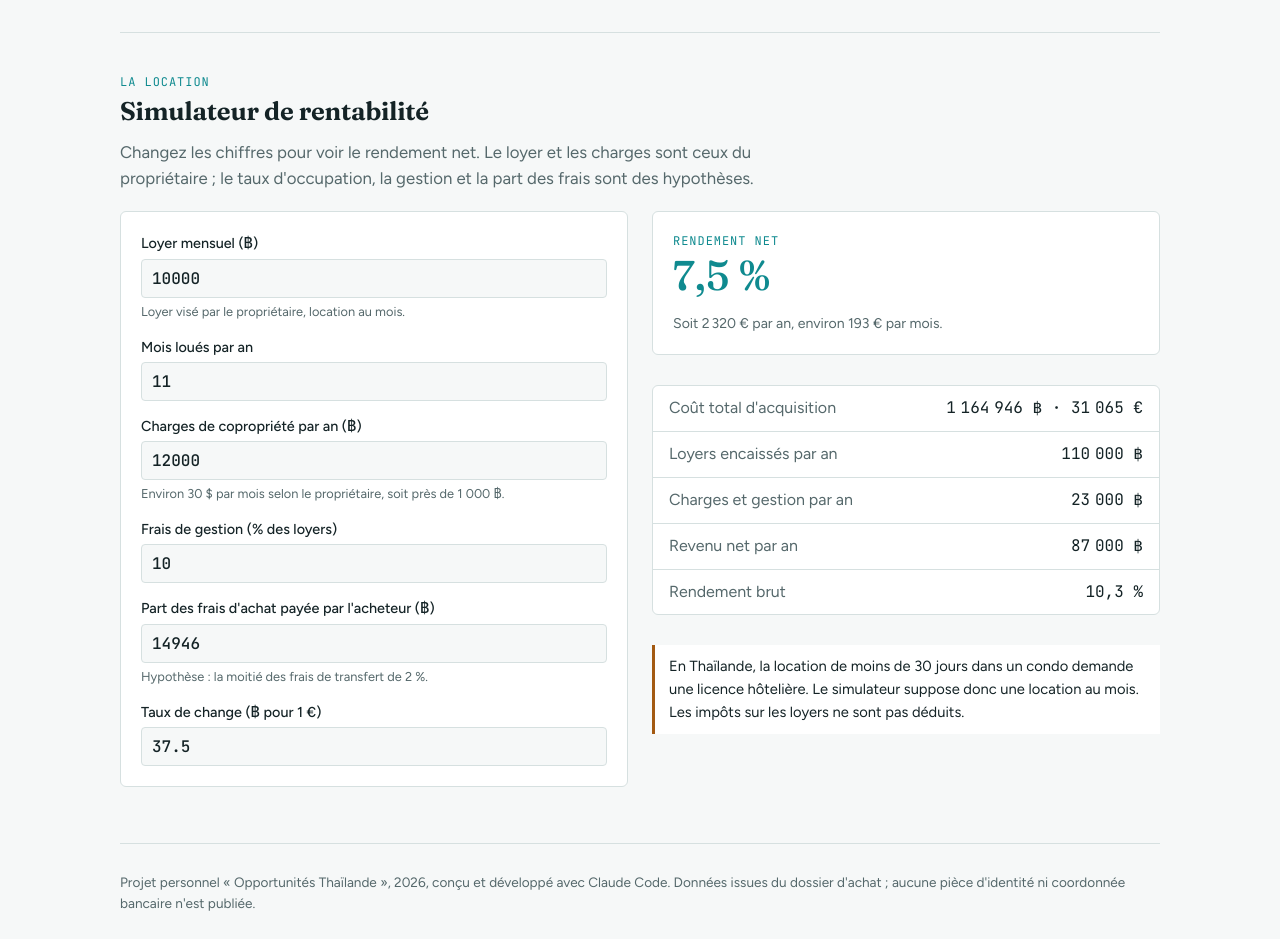
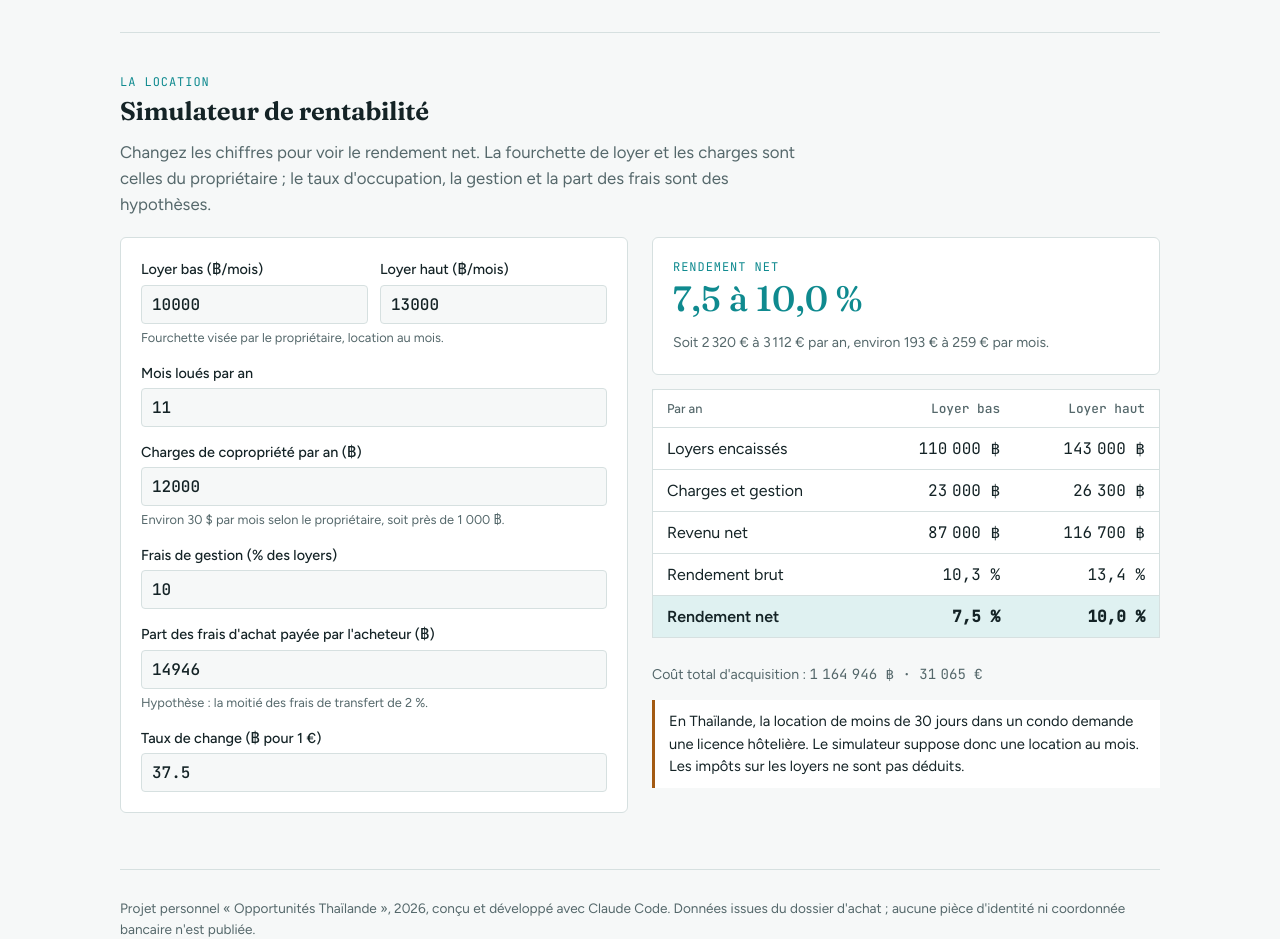
Before and after one commit to Henrilescure74330/Condo-JOMTIEN, a plain HTML site: page docs/index.html in a window 1280 px wide. Shown: the part 2680-3619 px from the top of the page. Drawn offline with Linux system fonts and the light colour scheme.

Commit message:
Loyer en fourchette de 10 000 à 13 000 THB par mois
Le simulateur calcule le rendement pour le loyer bas et le loyer haut.

Co-Authored-By: Claude Opus 5.5 (1M context) <noreply@anthropic.com>
Claude-Session: https://claude.ai/code/session_015LDLzGCJnKoB4L3W9a4MYS

```diff
--- a/docs/index.html
+++ b/docs/index.html
@@ -81,10 +81,12 @@ tr.total td { font-weight: 600; border-bottom: 0; background: var(--lagoon-soft)
 .field label { font-size: 0.9rem; font-weight: 500; }
 .field small { color: var(--muted); font-size: 0.8rem; }
 .field input { font: 500 1rem var(--mono); padding: 8px 10px; border: 1px solid var(--line); border-radius: 4px; background: var(--bg); color: var(--ink); width: 100%; box-sizing: border-box; }
+.pair { display: grid; grid-template-columns: 1fr 1fr; gap: 12px; }
+.pair small { grid-column: 1 / -1; color: var(--muted); font-size: 0.8rem; margin-top: -8px; }
 .field input:focus-visible { outline: 2px solid var(--lagoon); outline-offset: 1px; }
 .results { display: grid; gap: 14px; align-content: start; }
 .big { background: var(--surface); border: 1px solid var(--line); border-radius: 6px; padding: 20px; display: grid; gap: 4px; }
-.big .value { font-family: var(--display); font-size: 2.6rem; line-height: 1; color: var(--lagoon); }
+.big .value { font-family: var(--display); font-size: 2.2rem; line-height: 1; color: var(--lagoon); }
 .rows { display: grid; gap: 0; background: var(--surface); border: 1px solid var(--line); border-radius: 6px; }
 .rows div { display: flex; justify-content: space-between; gap: 12px; padding: 10px 16px; border-bottom: 1px solid var(--line); }
 .rows div:last-child { border-bottom: 0; }
@@ -172,10 +174,10 @@ footer { padding-block: 28px 40px; border-top: 1px solid var(--line); color: var
   <section id="rentabilite">
     <span class="eyebrow">La location</span>
     <h2>Simulateur de rentabilité</h2>
-    <p class="lead">Changez les chiffres pour voir le rendement net. Le loyer et les charges sont ceux du propriétaire ; le taux d'occupation, la gestion et la part des frais sont des hypothèses.</p>
+    <p class="lead">Changez les chiffres pour voir le rendement net. La fourchette de loyer et les charges sont celles du propriétaire ; le taux d'occupation, la gestion et la part des frais sont des hypothèses.</p>
     <div class="sim">
       <form class="inputs" id="sim">
-        <div class="field"><label for="loyer">Loyer mensuel (฿)</label><input id="loyer" type="number" min="0" step="500" value="10000"><small>Loyer visé par le propriétaire, location au mois.</small></div>
+        <div class="pair"><div class="field"><label for="loyer">Loyer bas (฿/mois)</label><input id="loyer" type="number" min="0" step="500" value="10000"></div><div class="field"><label for="loyer-haut">Loyer haut (฿/mois)</label><input id="loyer-haut" type="number" min="0" step="500" value="13000"></div><small>Fourchette visée par le propriétaire, location au mois.</small></div>
         <div class="field"><label for="mois">Mois loués par an</label><input id="mois" type="number" min="0" max="12" step="1" value="11"></div>
         <div class="field"><label for="charges">Charges de copropriété par an (฿)</label><input id="charges" type="number" min="0" step="500" value="12000"><small>Environ 30 $ par mois selon le propriétaire, soit près de 1 000 ฿.</small></div>
         <div class="field"><label for="gestion">Frais de gestion (% des loyers)</label><input id="gestion" type="number" min="0" max="50" step="1" value="10"></div>
@@ -184,13 +186,19 @@ footer { padding-block: 28px 40px; border-top: 1px solid var(--line); color: var
       </form>
       <div class="results" aria-live="polite">
         <div class="big"><span class="eyebrow">Rendement net</span><span class="value num" id="r-net">—</span><span class="note" id="r-net-txt"></span></div>
-        <dl class="rows">
-          <div><dt>Coût total d'acquisition</dt><dd id="r-cout">—</dd></div>
-          <div><dt>Loyers encaissés par an</dt><dd id="r-loyers">—</dd></div>
-          <div><dt>Charges et gestion par an</dt><dd id="r-depenses">—</dd></div>
-          <div><dt>Revenu net par an</dt><dd id="r-revenu">—</dd></div>
-          <div><dt>Rendement brut</dt><dd id="r-brut">—</dd></div>
-        </dl>
+        <div class="table-wrap" style="margin-top:0">
+          <table>
+            <thead><tr><th>Par an</th><th class="r">Loyer bas</th><th class="r">Loyer haut</th></tr></thead>
+            <tbody>
+              <tr><td>Loyers encaissés</td><td class="r" id="b-loyers">—</td><td class="r" id="h-loyers">—</td></tr>
+              <tr><td>Charges et gestion</td><td class="r" id="b-depenses">—</td><td class="r" id="h-depenses">—</td></tr>
+              <tr><td>Revenu net</td><td class="r" id="b-revenu">—</td><td class="r" id="h-revenu">—</td></tr>
+              <tr><td>Rendement brut</td><td class="r" id="b-brut">—</td><td class="r" id="h-brut">—</td></tr>
+              <tr class="total"><td>Rendement net</td><td class="r" id="b-net">—</td><td class="r" id="h-net">—</td></tr>
+            </tbody>
+          </table>
+        </div>
+        <p class="note">Coût total d'acquisition : <span class="num" id="r-cout">—</span></p>
         <p class="alert">En Thaïlande, la location de moins de 30 jours dans un condo demande une licence hôtelière. Le simulateur suppose donc une location au mois. Les impôts sur les loyers ne sont pas déduits.</p>
       </div>
     </div>
@@ -206,25 +214,34 @@ const PRIX = 1150000;
 const fmt = (n, d = 0) => n.toLocaleString("fr-FR", { minimumFractionDigits: d, maximumFractionDigits: d });
 const val = id => { const v = parseFloat(document.getElementById(id).value); return Number.isFinite(v) ? v : 0; };
 
+function scenario(loyer, mois, charges, gestion, cout) {
+  const loyers = loyer * mois;
+  const depenses = charges + loyers * gestion;
+  const revenu = loyers - depenses;
+  return { loyers, depenses, revenu,
+    net: cout > 0 ? revenu / cout * 100 : 0,
+    brut: cout > 0 ? loyer * 12 / cout * 100 : 0 };
+}
+
 function calcule() {
-  const loyer = val("loyer"), mois = Math.min(12, Math.max(0, val("mois")));
+  const mois = Math.min(12, Math.max(0, val("mois")));
   const charges = val("charges"), gestion = val("gestion") / 100, frais = val("frais");
   const taux = val("taux") || 1;
   const cout = PRIX + frais;
-  const loyers = loyer * mois;
-  const depenses = charges + loyers * gestion;
-  const revenu = loyers - depenses;
-  const net = cout > 0 ? revenu / cout * 100 : 0;
-  const brut = cout > 0 ? loyer * 12 / cout * 100 : 0;
   const eur = x => fmt(Math.round(x / taux)) + " €";
-  document.getElementById("r-net").textContent = fmt(net, 1) + " %";
-  document.getElementById("r-net").style.color = net >= 0 ? "" : "var(--warn)";
-  document.getElementById("r-net-txt").textContent = `Soit ${eur(revenu)} par an, environ ${eur(revenu / 12)} par mois.`;
-  document.getElementById("r-cout").textContent = `${fmt(cout)} ฿ · ${eur(cout)}`;
-  document.getElementById("r-loyers").textContent = `${fmt(loyers)} ฿`;
-  document.getElementById("r-depenses").textContent = `${fmt(depenses)} ฿`;
-  document.getElementById("r-revenu").textContent = `${fmt(revenu)} ฿`;
-  document.getElementById("r-brut").textContent = `${fmt(brut, 1)} %`;
+  const bas = scenario(val("loyer"), mois, charges, gestion, cout);
+  const haut = scenario(val("loyer-haut"), mois, charges, gestion, cout);
+  const set = (id, t) => { document.getElementById(id).textContent = t; };
+  set("r-net", `${fmt(bas.net, 1)} à ${fmt(haut.net, 1)} %`);
+  set("r-net-txt", `Soit ${eur(bas.revenu)} à ${eur(haut.revenu)} par an, environ ${eur(bas.revenu / 12)} à ${eur(haut.revenu / 12)} par mois.`);
+  set("r-cout", `${fmt(cout)} ฿ · ${eur(cout)}`);
+  for (const [k, sc] of [["b", bas], ["h", haut]]) {
+    set(`${k}-loyers`, `${fmt(sc.loyers)} ฿`);
+    set(`${k}-depenses`, `${fmt(sc.depenses)} ฿`);
+    set(`${k}-revenu`, `${fmt(sc.revenu)} ฿`);
+    set(`${k}-brut`, `${fmt(sc.brut, 1)} %`);
+    set(`${k}-net`, `${fmt(sc.net, 1)} %`);
+  }
 }
 document.getElementById("sim").addEventListener("input", calcule);
 document.getElementById("sim").addEventListener("submit", e => e.preventDefault());
```
Also changed, not shown: 2 other files.
